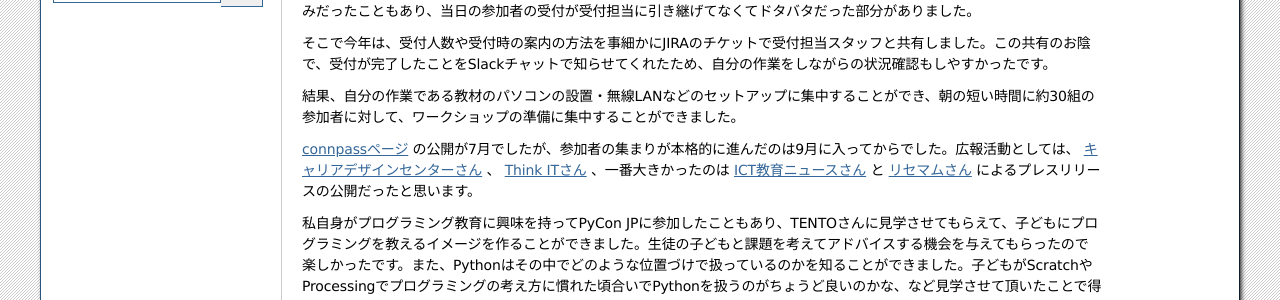
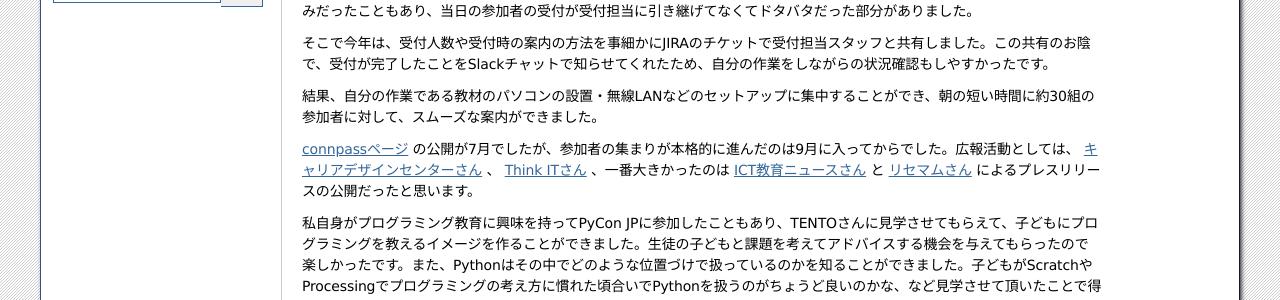
Before and after one commit to pyconjp/shoeisha2016, a Sphinx documentation site: the page built from source/afterreport_02_program.rst, in a window 1280 px wide. Shown: the part 895-1195 px from the top of the page. Built offline with Sphinx 7.4.7, drawn with Linux system fonts in a browser that asks for light colours.

Commit message:
SAR-1570 短い時間のうちに案内ができた、という文章に修正

```diff
--- a/source/afterreport_02_program.rst
+++ b/source/afterreport_02_program.rst
@@ -45,7 +45,7 @@ Youth Coder Workshop
 
 そこで今年は、受付人数や受付時の案内の方法を事細かにJIRAのチケットで受付担当スタッフと共有しました。この共有のお陰で、受付が完了したことをSlackチャットで知らせてくれたため、自分の作業をしながらの状況確認もしやすかったです。
 
-結果、自分の作業である教材のパソコンの設置・無線LANなどのセットアップに集中することができ、朝の短い時間に約30組の参加者に対して、ワークショップの準備に集中することができました。
+結果、自分の作業である教材のパソコンの設置・無線LANなどのセットアップに集中することができ、朝の短い時間に約30組の参加者に対して、スムーズな案内ができました。
 
 `connpassページ <http://pyconjp.connpass.com/event/33979/>`_ の公開が7月でしたが、参加者の集まりが本格的に進んだのは9月に入ってからでした。広報活動としては、 `キャリアデザインセンターさん <http://type.jp/et/feature/1539>`_ 、 `Think ITさん <https://thinkit.co.jp/article/10646>`_ 、一番大きかったのは `ICT教育ニュースさん <http://ict-enews.net/2016/09/02pycon/>`_ と `リセマムさん <http://resemom.jp/article/2016/09/02/33564.html>`_ によるプレスリリースの公開だったと思います。
 
```
